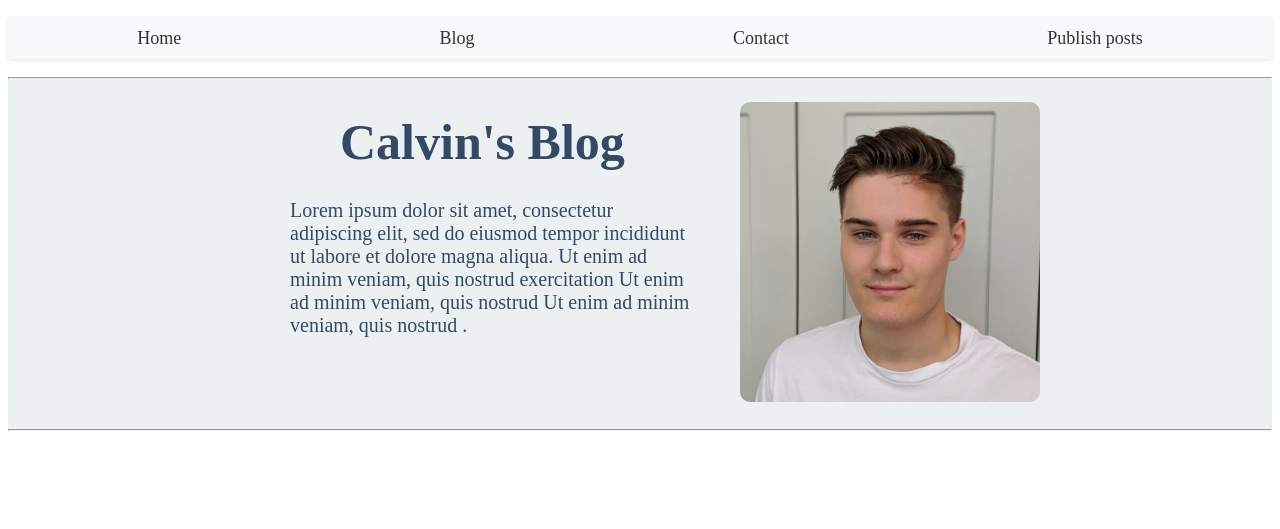
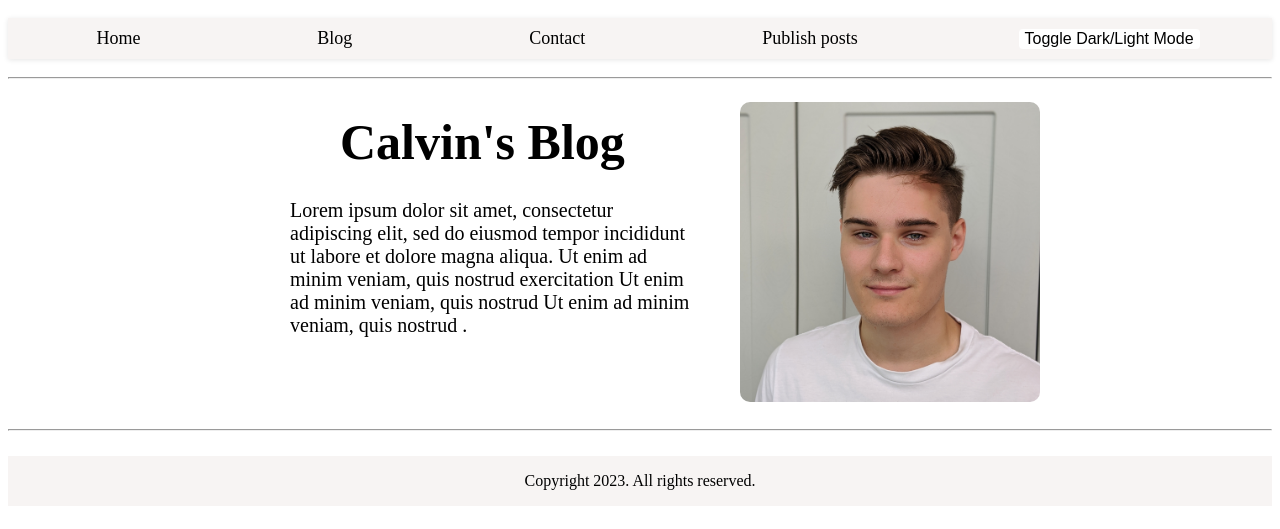
Before and after one commit to calvinscheck/calvin-s-blog-with-Flask, a Flask app: page / in a window 1280 px wide. Shown: the top 529 px of the page. Run offline with Flask 3, Linux system fonts and the light colour scheme; data that the repository does not hold is empty.

Commit message:
Final hand-in version 1

```diff
--- a/app/simple_pages/routes.py
+++ b/app/simple_pages/routes.py
@@ -6,8 +6,6 @@ from app.posts.models import Post
 @blueprint.route('/')
 def index():
     posts = Post.query.all()
-    print("Index function called")  # Debug print
-    print(posts)  # Debug print
     return render_template('simple_pages/index.html', posts=posts)
 
 @blueprint.route('/contact')
--- a/app/static/css/index.css
+++ b/app/static/css/index.css
@@ -5,12 +5,12 @@
 }
 h1 {
     font-size: 50px;
-    color: #344966;
+    color: var(--text-color);
 }
 .first-section {
     display: flex;
     justify-content: center;
-    background-color: #ECF0F1;
+    background-color: var(--background-color);
     height: 350px;
     min-height: 300px;
 }
@@ -28,7 +28,7 @@ h1 {
 
 .first-container-text {
     max-width: 400px;
-    color: #344966;
+    color: var(--text-color);
     font-size: 20px;
 }
 .second-container {
--- a/app/static/css/main.css
+++ b/app/static/css/main.css
@@ -1,34 +1,71 @@
+/* Styling the dark and light mode by defining custom color schemes which can be referred to using "var" */
+    /* Light theme */
+    body {
+        --background-color: #ffffff;
+        --background-color-2: #F7F4F3;
+        --text-color: #000000;
+        --accent-color: #344966;
+        --secondary-color: #ECF0F1;
+        --border-color: #344966;
+    }
+    /* Dark theme */
+    .dark-mode {
+        --background-color: #1a1a1a;
+        --background-color-2: #6B4E71;
+        --text-color: #ffffff;
+        --accent-color: #93a0b3;
+        --secondary-color: #2b2b2b;
+        --border-color: #93a0b3;
+    }
+    body {
+        background-color: var(--background-color);
+        color: var(--text-color);
+    }
+
 /* Styling the header */
+    /* General stuff */
     .header {
         display: flex;
         justify-content: center;
         justify-content: space-around;
         list-style-type: none;
-    background-color: #f8f9fa;
+        background-color: var(--background-color-2);
         padding: 10px 0;
         font-size: 18px;
         box-shadow: 0px 1px 5px rgba(0, 0, 0, 0.1);
     }
-
     .header li {
         display: inline;
     }
-
     .header a {
-    color: #333;
+        color: var(--text-color);
         text-decoration: none;
         padding: 8px 16px;
         transition: background-color 0.3s;
     }
-
     .header a:hover {
-    background-color: #e9ecef;
-    color: #333;
+        background-color: var(--background-color-2);
         text-decoration: none;
         border-radius: 4px;
     }
-
-/* styling the line breaks */
+    /* Styling the dark/light mode button */
+    #theme-toggle {
+        background-color: var(--background-color);
+        border: none;
+        color: var(--text-color);
+        text-align: center;
+        font-size: 16px;
+        border-radius: 4px;
+        cursor: pointer;
+    }
+/* Styling general elemnts */
 hr {
     margin: 0;
 }
+/* Styling the footer */
+.footer {
+    display: flex;
+    justify-content: center;
+    background-color: var(--background-color-2);
+    margin-top: 25px;
+}
--- /dev/null
+++ b/app/static/js/mode_toggle.js
@@ -0,0 +1,9 @@
+// Toggling the dark and light mode. This is done using the button in base.html
+
+document.addEventListener("DOMContentLoaded", function () {
+    let themeToggle = document.getElementById("theme-toggle");
+
+    themeToggle.addEventListener("click", function () {
+        document.body.classList.toggle("dark-mode");
+    });
+});
--- a/app/templates/Blog/blog_posts.html
+++ b/app/templates/Blog/blog_posts.html
@@ -9,4 +9,6 @@
     <p>Date: {{ post.date.strftime('%Y-%m-%d') }}</p>
     <!-- Rendering the content of the post -->
     <p> {{ post.content }} </p>
+
+    <p> Are you interested in posting something yourself? Check out <a href="/publish-posts">this page</a></p>
 {% endblock %}
--- a/app/templates/base.html
+++ b/app/templates/base.html
@@ -6,6 +6,7 @@
     <meta http-equiv="X-UA-Compatible" content="IE=edge">
     <meta name="viewport" content="width=device-width, initial-scale=1.0">
     <title>{% block title %}{% endblock %}</title>
+    <!-- Linking the main.css Style -->
     <link rel="stylesheet" href="{{ url_for('static', filename='css/main.css') }}">
   {% endblock %}
 </head>
@@ -18,9 +19,21 @@
             <li><a href="/blog">Blog</a></li>
             <li><a href="/contact">Contact</a></li>
             <li><a href="/publish-posts">Publish posts</a></li>
+            <li><button id="theme-toggle">Toggle Dark/Light Mode</button></li>
         </ul>
     </div>
+
     </header>
   {% endblock %}
+
+  <!-- Add a basic footer -->
+  <footer>
+    <div class="footer">
+      <p>Copyright 2023. All rights reserved.</p>
+    </div>
+  </footer>
+
+  <!--- Linking the JavaScript File for the dark and light mode of the button -->
+  <script src="{{ url_for('static', filename='js/mode_toggle.js') }}"></script>
 </body>
 </html>
```
Also changed, not shown: other parts of app/static/css/index.css (+3 -31 lines), app/posts/database_changes.py (deleted, +0 -23 lines), app/posts/routes.py (+0 -10 lines), app/scripts/delete_posts.py (deleted, +0 -16 lines), app/static/css/form.css (added, +32 -0 lines), app/static/css/post-index.css (added, +8 -0 lines), app/templates/Blog/edit_post.html (+5 -2 lines), app/templates/Blog/index.html (+6 -2 lines), app/templates/Blog/publish-posts.html (+5 -2 lines). Lines whose indentation alone changed are shown as unchanged.
